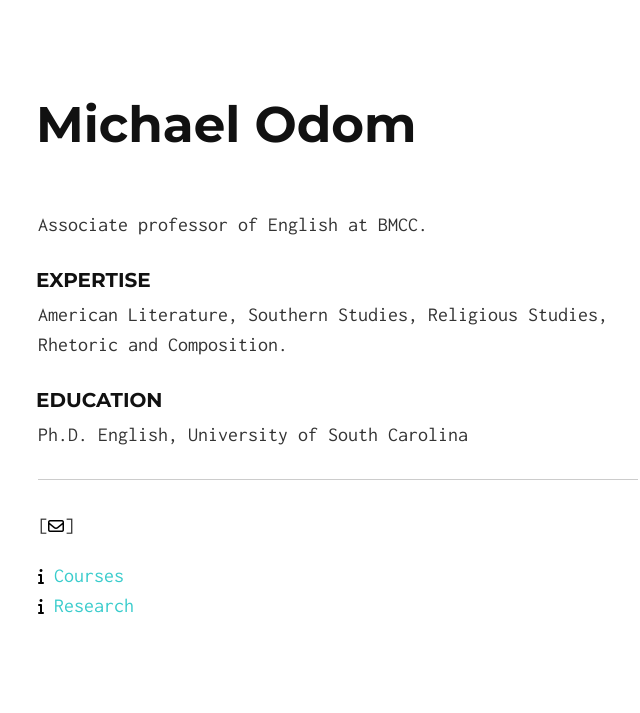
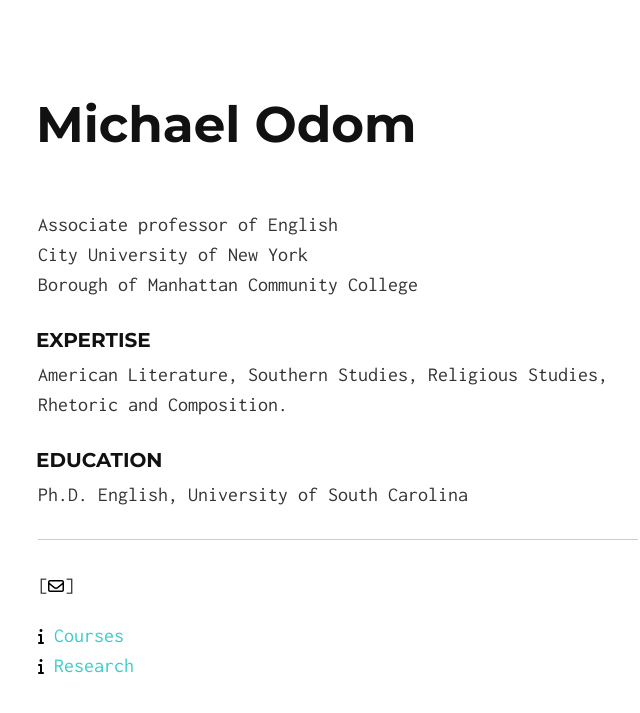
Before and after one commit to michaelodom/michaelodom.github.io, a Jekyll site: the page built from index.md, in a window 1280 px wide. Shown: the top 713 px of the page, without its empty margins (302-942 px from the left). Built offline with Jekyll 4.4.1, drawn with Linux system fonts in a browser that asks for light colours; nearby versions of some CDN libraries.

Commit message:
Update index.md

```diff
--- a/index.md
+++ b/index.md
@@ -9,7 +9,9 @@ layout: default
 
 # Michael Odom
 
-Associate professor of English at BMCC.
+Associate professor of English
+City University of New York
+Borough of Manhattan Community College
 
 ### Expertise
 
@@ -21,7 +23,7 @@ Ph.D. English, University of South Carolina
 
 ------
 
-[[<i class="fa fa-envelope-o"></i>](mailto:modom@bmcc.cuny.edu){: .awe-ico }]
+[[<i class="fa fa-envelope-o"></i>](mailto:odomenglish@gmail.com){: .awe-ico }]
 
 [<i class="fa fa-info"></i>](/courses/){: .awe-ico } [Courses](/courses/)
 [<i class="fa fa-info"></i>](/research/){: .awe-ico } [Research](/research/)
```
